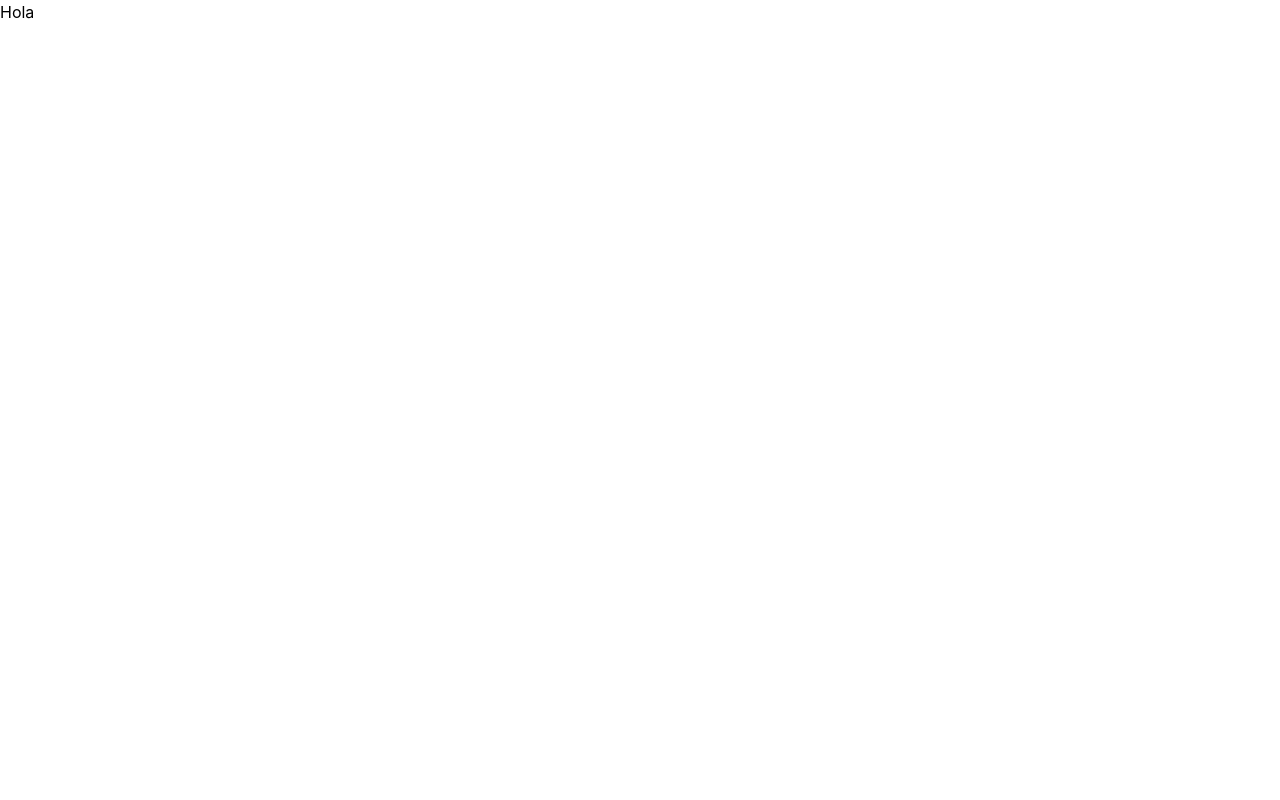
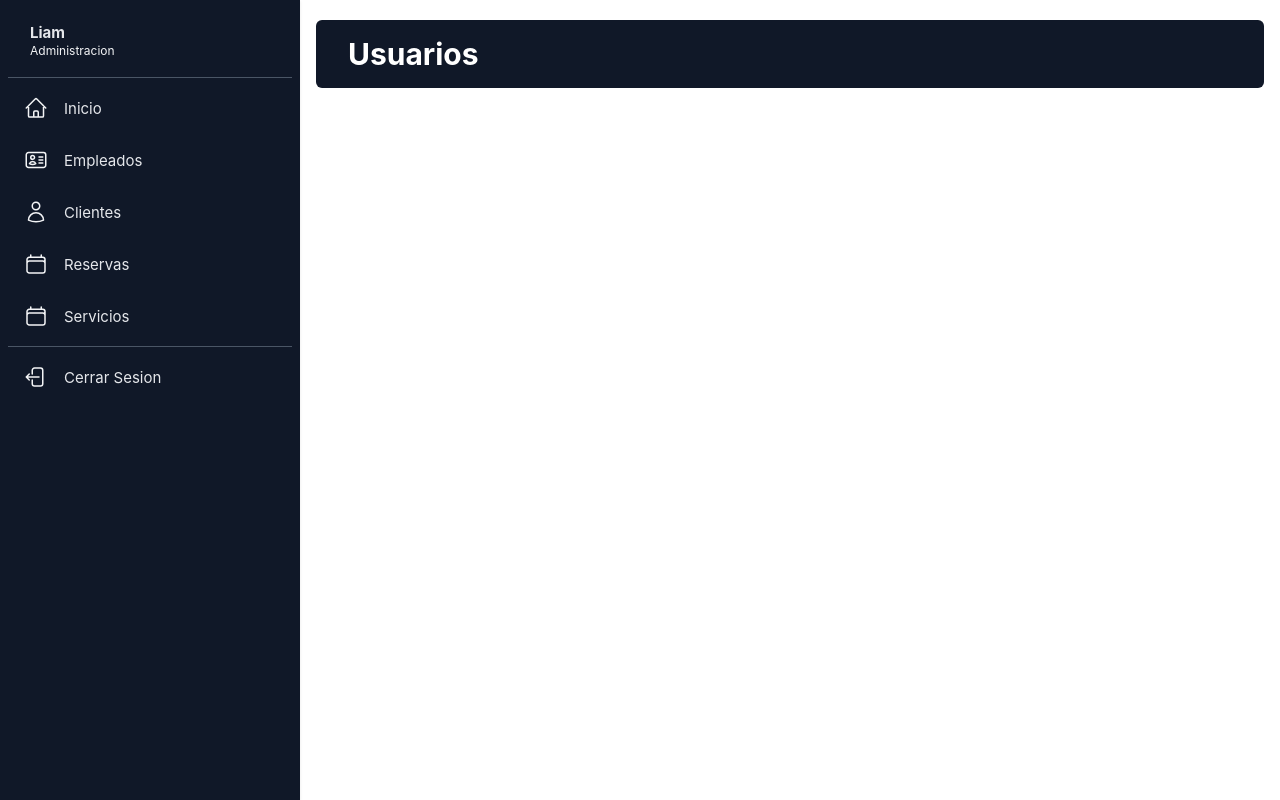
Before and after one commit to macayul-boop/Nutrivida, a React (Vite) app in the folder nutrivida/: page / in a window 1280 px wide. Built offline with nearby package versions, Linux system fonts and the light colour scheme.

Commit message:
se creo componente header y se comenzon con componente input

```diff
--- a/nutrivida/src/App.jsx
+++ b/nutrivida/src/App.jsx
@@ -1,10 +1,10 @@
-
+import AdministracionUsuario from "./pages/administracion/administracionUsuario"
 
 function App() {
 
   return (
     <>
-      <h1>Hola</h1>
+      <AdministracionUsuario/>
     </>
   )
 }
--- /dev/null
+++ b/nutrivida/src/componente/HeaderAdministracion.jsx
@@ -0,0 +1,97 @@
+import { useState } from "react"
+
+function HeaderAdministracion({rol}){
+
+    const [menuAbierto, setMenuAbierto] = useState(false)
+
+    const abrirMenu = ()=>{
+        setMenuAbierto(!menuAbierto)
+    }
+
+    const cerrarMenu = ()=>{
+        setMenuAbierto(!menuAbierto)
+    }
+
+    return(
+        <div>
+            <button  onClick={()=> abrirMenu()} id="btn-abrir-nav" className="absolute text-white top-5 left-4 cursor-pointer">
+                <svg xmlns="http://www.w3.org/2000/svg" fill="none" viewBox="0 0 24 24" stroke-width="1.5" stroke="currentColor" className="size-10 px-2 bg-gray-900 rounded-md">
+                    <path stroke-linecap="round" stroke-linejoin="round" d="M3.75 6.75h16.5M3.75 12h16.5m-16.5 5.25h16.5" />
+                </svg>
+            </button>
+
+            <nav id="nav" className={`sidebar fixed top-0 z-10 bottom-0 lg:left-0 ${menuAbierto == true ? 'left-[0px]' :'left-[-300px]'} duration-500 p-2 w-[300px] overflow-y-auto text-center bg-gray-900 shadow h-screen`}>
+
+
+                <section className="text-gray-100 text-xl">
+
+
+                    <section className="p-2.5 mt-1 flex items-center justify-between rounded-md ">
+                        <div className="flex flex-col ml-3 text-start">
+                            <h1 className="text-[15px] text-xl text-gray-200 font-bold">Liam </h1>
+                            <p className="text-xs">{rol}</p>
+                        </div>
+                        <button onClick={()=> cerrarMenu()} id="btn-cerrar-menu">
+                            <svg xmlns="http://www.w3.org/2000/svg" fill="none" viewBox="0 0 24 24" stroke-width="1.5" stroke="currentColor" className="size-7 text-white lg:hidden cursor-pointer">
+                                <path stroke-linecap="round" stroke-linejoin="round" d="M6 18 18 6M6 6l12 12" />
+                            </svg>
+                        </button>
+                    </section>
+
+                    <hr className="my-2 text-gray-600"></hr>
+
+                    <section>
+
+                        <a href="./inicio.html" className="p-2.5 mt-2 flex items-center rounded-md px-4 duration-300 cursor-pointer  hover:bg-blue-600">
+                            <svg xmlns="http://www.w3.org/2000/svg" fill="none" viewBox="0 0 24 24" stroke-width="1.5" stroke="currentColor" className="size-6">
+                                <path stroke-linecap="round" stroke-linejoin="round" d="m2.25 12 8.954-8.955c.44-.439 1.152-.439 1.591 0L21.75 12M4.5 9.75v10.125c0 .621.504 1.125 1.125 1.125H9.75v-4.875c0-.621.504-1.125 1.125-1.125h2.25c.621 0 1.125.504 1.125 1.125V21h4.125c.621 0 1.125-.504 1.125-1.125V9.75M8.25 21h8.25" />
+                            </svg>
+                            <span className="text-[15px] ml-4 text-gray-200">Inicio</span>
+                        </a>
+                        <a href="./usuario.html" className="p-2.5 mt-2 flex items-center rounded-md px-4 duration-300 cursor-pointer  hover:bg-blue-600">
+                            <svg xmlns="http://www.w3.org/2000/svg" fill="none" viewBox="0 0 24 24" stroke-width="1.5" stroke="currentColor" className="size-6">
+                                    <path stroke-linecap="round" stroke-linejoin="round" d="M15 9h3.75M15 12h3.75M15 15h3.75M4.5 19.5h15a2.25 2.25 0 0 0 2.25-2.25V6.75A2.25 2.25 0 0 0 19.5 4.5h-15a2.25 2.25 0 0 0-2.25 2.25v10.5A2.25 2.25 0 0 0 4.5 19.5Zm6-10.125a1.875 1.875 0 1 1-3.75 0 1.875 1.875 0 0 1 3.75 0Zm1.294 6.336a6.721 6.721 0 0 1-3.169.789 6.721 6.721 0 0 1-3.168-.789 3.376 3.376 0 0 1 6.337 0Z"/>
+                            </svg>
+                            <span className="text-[15px] ml-4 text-gray-200">Empleados</span>
+                        </a>
+                        <a href="./cliente.html" className="p-2.5 mt-2 flex items-center rounded-md px-4 duration-300 cursor-pointer  hover:bg-blue-600">
+                            <svg xmlns="http://www.w3.org/2000/svg" fill="none" viewBox="0 0 24 24" stroke-width="1.5" stroke="currentColor" className="size-6">
+                                <path stroke-linecap="round" stroke-linejoin="round" d="M15.75 6a3.75 3.75 0 1 1-7.5 0 3.75 3.75 0 0 1 7.5 0ZM4.501 20.118a7.5 7.5 0 0 1 14.998 0A17.933 17.933 0 0 1 12 21.75c-2.676 0-5.216-.584-7.499-1.632Z" />
+                            </svg>
+                            <span className="text-[15px] ml-4 text-gray-200">Clientes</span>
+                        </a>
+                        <a href="./reserva.html" className="p-2.5 mt-2 flex items-center rounded-md px-4 duration-300 cursor-pointer  hover:bg-blue-600">
+                            <svg xmlns="http://www.w3.org/2000/svg" fill="none" viewBox="0 0 24 24" stroke-width="1.5" stroke="currentColor" className="size-6">
+                                <path stroke-linecap="round" stroke-linejoin="round" d="M6.75 3v2.25M17.25 3v2.25M3 18.75V7.5a2.25 2.25 0 0 1 2.25-2.25h13.5A2.25 2.25 0 0 1 21 7.5v11.25m-18 0A2.25 2.25 0 0 0 5.25 21h13.5A2.25 2.25 0 0 0 21 18.75m-18 0v-7.5A2.25 2.25 0 0 1 5.25 9h13.5A2.25 2.25 0 0 1 21 11.25v7.5" />
+                            </svg>
+
+                            <span className="text-[15px] ml-4 text-gray-200">Reservas</span>
+                        </a>
+                        <a href="./servicio.html" className="p-2.5 mt-2 flex items-center rounded-md px-4 duration-300 cursor-pointer hover:bg-blue-600">
+                            <svg xmlns="http://www.w3.org/2000/svg" fill="none" viewBox="0 0 24 24" stroke-width="1.5" stroke="currentColor" className="size-6">
+                                <path stroke-linecap="round" stroke-linejoin="round" d="M6.75 3v2.25M17.25 3v2.25M3 18.75V7.5a2.25 2.25 0 0 1 2.25-2.25h13.5A2.25 2.25 0 0 1 21 7.5v11.25m-18 0A2.25 2.25 0 0 0 5.25 21h13.5A2.25 2.25 0 0 0 21 18.75m-18 0v-7.5A2.25 2.25 0 0 1 5.25 9h13.5A2.25 2.25 0 0 1 21 11.25v7.5" />
+                            </svg>
+
+                            <span className="text-[15px] ml-4 text-gray-200">Servicios</span>
+                        </a>
+                    </section>
+
+                    <hr className="my-2 text-gray-600"></hr>
+
+                    <section>
+                        <a href="../index.html" className="p-2.5 mt-2 flex items-center rounded-md px-4 duration-300 cursor-pointer  hover:bg-blue-600">
+                            <svg xmlns="http://www.w3.org/2000/svg" fill="none" viewBox="0 0 24 24" stroke-width="1.5" stroke="currentColor" className="size-6">
+                                <path stroke-linecap="round" stroke-linejoin="round" d="M8.25 9V5.25A2.25 2.25 0 0 1 10.5 3h6a2.25 2.25 0 0 1 2.25 2.25v13.5A2.25 2.25 0 0 1 16.5 21h-6a2.25 2.25 0 0 1-2.25-2.25V15m-3 0-3-3m0 0 3-3m-3 3H15" />
+                            </svg>
+
+                            <span className="text-[15px] ml-4 text-gray-200">Cerrar Sesion</span>
+                        </a>
+                    </section>
+
+                </section>
+            </nav>
+        </div>
+    )
+}
+
+export default HeaderAdministracion
--- /dev/null
+++ b/nutrivida/src/componente/InputText.jsx
@@ -0,0 +1,5 @@
+function InputText({}){
+
+}
+
+export default InputText
--- /dev/null
+++ b/nutrivida/src/pages/administracion/AdministracionUsuario.jsx
@@ -0,0 +1,30 @@
+import { useState, useEffect } from 'react';
+import HeaderAdministracion from '../../componente/HeaderAdministracion';
+
+function AdministracionUsuario(){
+
+    const [listaUsuario, setListaUsuario] = useState(()=>{
+        const usuariosGuardados = localStorage.getItem('usuarios');
+        return usuariosGuardados ? JSON.parse(usuariosGuardados) : [];
+    })
+
+
+
+    useEffect(() => {
+        localStorage.setItem('usuarios', JSON.stringify(listaUsuario));
+    }, [listaUsuario]);
+
+    return(
+        <div>
+            <HeaderAdministracion rol={"Administracion"}/>
+            <main className="max-w-8xl overflow-x-hidden lg:ml-[300px] ml-0 lg:ml-20 p-4">
+                <section className="bg-gray-900 w-full mt-15 lg:mt-1 rounded-md">
+                    <h1 className="text-3xl font-bold text-white py-4 px-8">Usuarios</h1>
+                </section>
+            </main>
+        </div>
+    )
+
+}
+
+export default AdministracionUsuario
```
Also changed, not shown: nutrivida/src/componente/FormularioUsuario.jsx (added).
